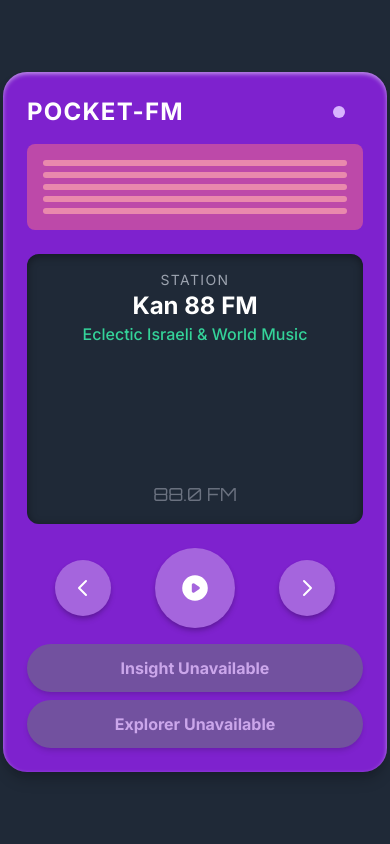
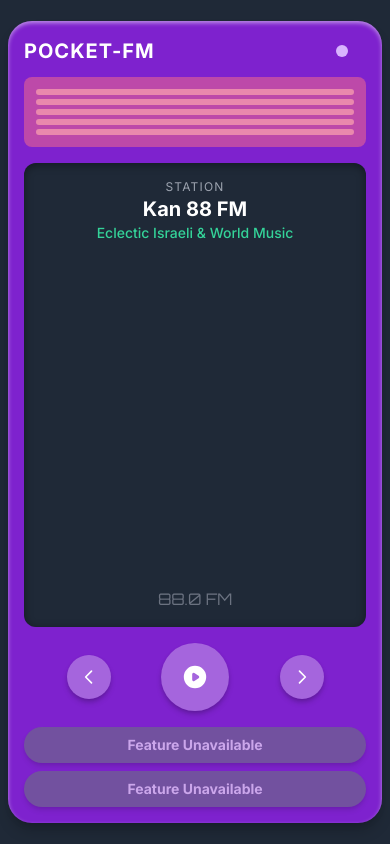
Before and after one commit to erezamsalem/pocket-radio-app, a website: page index.html in a window 390 px wide. Drawn offline with nearby package versions, Linux system fonts and the light colour scheme; no server answers.

Commit message:
Refactor: Improve responsiveness for mobile screens

```diff
--- a/index.html
+++ b/index.html
@@ -19,25 +19,30 @@
         @keyframes level { 0%, 100% { transform: scaleY(0.1); } 50% { transform: scaleY(1); } }
         .modal-overlay { position: fixed; top: 0; left: 0; width: 100%; height: 100%; background-color: rgba(0, 0, 0, 0.7); display: flex; align-items: center; justify-content: center; z-index: 1000; opacity: 0; visibility: hidden; transition: opacity 0.3s ease, visibility 0.3s ease; }
         .modal-overlay.show { opacity: 1; visibility: visible; }
-        .modal-content { background-color: #1f2937; color: white; padding: 2rem; border-radius: 0.75rem; max-width: 90%; max-height: 80%; overflow-y: auto; position: relative; box-shadow: 0 10px 25px rgba(0, 0, 0, 0.5); transform: translateY(20px); transition: transform 0.3s ease; }
+        .modal-content { background-color: #1f2937; color: white; padding: 1.5rem; border-radius: 0.75rem; max-width: 90%; width: 500px; max-height: 80%; overflow-y: auto; position: relative; box-shadow: 0 10px 25px rgba(0, 0, 0, 0.5); transform: translateY(20px); transition: transform 0.3s ease; }
         .modal-overlay.show .modal-content { transform: translateY(0); }
         .modal-close-btn { position: absolute; top: 1rem; right: 1rem; background: none; border: none; color: white; font-size: 1.5rem; cursor: pointer; }
         button:disabled { cursor: not-allowed; opacity: 0.6; }
     </style>
 </head>
-<body class="bg-gray-800 flex items-center justify-center h-screen overflow-hidden">
+<body class="bg-gray-800 flex items-center justify-center h-screen overflow-hidden p-2">
 
     <audio id="audioPlayer" crossOrigin="anonymous"></audio>
 
-    <div id="radioBody" class="w-full max-w-sm h-full max-h-[700px] sm:h-auto sm:max-h-[85vh] bg-rose-500 rounded-3xl radio-shadow p-6 flex flex-col justify-between transition-colors duration-500">
+    <!-- Main Pocket Radio Body -->
+    <!-- Responsive adjustments: p-4 for small screens, adjusted max-h -->
+    <div id="radioBody" class="w-full max-w-sm h-full max-h-[95vh] bg-rose-500 rounded-3xl radio-shadow p-4 sm:p-6 flex flex-col justify-between transition-colors duration-500">
+
+        <!-- Top Section: Speaker Grille & Brand -->
         <div class="flex-shrink-0">
-            <div class="flex justify-between items-center mb-4">
-                <h1 class="text-2xl font-bold text-white tracking-wider">POCKET-FM</h1>
+            <div class="flex justify-between items-center mb-3">
+                <h1 class="text-xl sm:text-2xl font-bold text-white tracking-wider">POCKET-FM</h1>
                 <div class="w-12 h-6 flex items-center justify-center">
                     <div id="powerIndicator" class="w-3 h-3 bg-rose-200 rounded-full transition-colors duration-300"></div>
                 </div>
             </div>
-            <div class="space-y-1.5 p-4 bg-rose-400/50 rounded-lg">
+            <!-- Speaker Grille -->
+            <div class="space-y-1 p-3 sm:space-y-1.5 sm:p-4 bg-rose-400/50 rounded-lg">
                 <div class="h-1.5 bg-rose-300/70 rounded-full"></div>
                 <div class="h-1.5 bg-rose-300/70 rounded-full"></div>
                 <div class="h-1.5 bg-rose-300/70 rounded-full"></div>
@@ -45,50 +50,67 @@
                 <div class="h-1.5 bg-rose-300/70 rounded-full"></div>
             </div>
         </div>
-        <div class="flex-grow my-6 flex items-center justify-center">
+
+        <!-- Middle Section: Display Screen -->
+        <!-- Responsive adjustments: my-4 for vertical margin -->
+        <div class="flex-grow my-4 flex items-center justify-center">
             <div class="w-full h-full bg-gray-800 rounded-xl screen-shadow p-4 flex flex-col justify-between">
                 <div class="text-center">
-                    <p class="text-sm text-gray-400 uppercase tracking-widest">STATION</p>
-                    <h2 id="stationName" class="text-2xl md:text-3xl font-bold text-white truncate">Select a Station</h2>
-                    <p id="stationGenre" class="text-emerald-400 font-medium">&nbsp;</p>
+                    <p class="text-xs sm:text-sm text-gray-400 uppercase tracking-widest">STATION</p>
+                    <!-- Responsive adjustments: text-xl base size -->
+                    <h2 id="stationName" class="text-xl sm:text-2xl md:text-3xl font-bold text-white truncate">Select a Station</h2>
+                    <p id="stationGenre" class="text-emerald-400 font-medium text-sm sm:text-base">&nbsp;</p>
                 </div>
-                <div class="h-16 flex justify-center items-end space-x-1">
+                <!-- Frequency visualizer -->
+                <!-- Responsive adjustments: h-12 base height -->
+                <div class="h-12 sm:h-16 flex justify-center items-end space-x-1">
                     <div id="visualizer" class="h-full flex justify-center items-end space-x-1 opacity-0 transition-opacity duration-500"></div>
                 </div>
                 <div class="text-center">
-                    <p class="font-orbitron text-gray-500 text-lg" id="frequencyDisplay">--.--</p>
+                    <p class="font-orbitron text-gray-500 text-base sm:text-lg" id="frequencyDisplay">--.--</p>
                 </div>
             </div>
         </div>
+
+        <!-- Bottom Section: Controls -->
         <div class="flex-shrink-0">
-            <div class="flex items-center justify-evenly space-x-4 mb-4">
-                <button id="prevBtn" class="p-4 bg-white/30 rounded-full button-shadow transition-transform active:scale-90">
-                    <svg class="w-6 h-6 text-white" fill="none" stroke="currentColor" viewBox="0 0 24 24" xmlns="http://www.w3.org/2000/svg"><path stroke-linecap="round" stroke-linejoin="round" stroke-width="2" d="M15 19l-7-7 7-7"></path></svg>
+            <!-- Responsive adjustments: smaller padding/icons on buttons -->
+            <div class="flex items-center justify-evenly space-x-2 sm:space-x-4 mb-4">
+                <!-- Previous Button -->
+                <button id="prevBtn" class="p-3 sm:p-4 bg-white/30 rounded-full button-shadow transition-transform active:scale-90">
+                    <svg class="w-5 h-5 sm:w-6 sm:h-6 text-white" fill="none" stroke="currentColor" viewBox="0 0 24 24" xmlns="http://www.w3.org/2000/svg"><path stroke-linecap="round" stroke-linejoin="round" stroke-width="2" d="M15 19l-7-7 7-7"></path></svg>
                 </button>
-                <button id="playPauseBtn" class="p-6 bg-white/30 rounded-full button-shadow transition-transform active:scale-95">
-                    <svg id="playIcon" class="w-8 h-8 text-white" fill="currentColor" viewBox="0 0 20 20" xmlns="http://www.w3.org/2000/svg"><path fill-rule="evenodd" d="M10 18a8 8 0 100-16 8 8 0 000 16zM9.555 7.168A1 1 0 008 8v4a1 1 0 001.555.832l3-2a1 1 0 000-1.664l-3-2z" clip-rule="evenodd"></path></svg>
-                    <svg id="pauseIcon" class="w-8 h-8 text-white hidden" fill="currentColor" viewBox="0 0 20 20" xmlns="http://www.w3.org/2000/svg"><path fill-rule="evenodd" d="M10 18a8 8 0 100-16 8 8 0 000 16zM8 7a1 1 0 00-1 1v4a1 1 0 102 0V8a1 1 0 00-1-1zm4 0a1 1 0 00-1 1v4a1 1 0 102 0V8a1 1 0 00-1-1z" clip-rule="evenodd"></path></svg>
+
+                <!-- Play/Pause Button -->
+                <button id="playPauseBtn" class="p-5 sm:p-6 bg-white/30 rounded-full button-shadow transition-transform active:scale-95">
+                    <svg id="playIcon" class="w-7 h-7 sm:w-8 sm:h-8 text-white" fill="currentColor" viewBox="0 0 20 20" xmlns="http://www.w3.org/2000/svg"><path fill-rule="evenodd" d="M10 18a8 8 0 100-16 8 8 0 000 16zM9.555 7.168A1 1 0 008 8v4a1 1 0 001.555.832l3-2a1 1 0 000-1.664l-3-2z" clip-rule="evenodd"></path></svg>
+                    <svg id="pauseIcon" class="w-7 h-7 sm:w-8 sm:h-8 text-white hidden" fill="currentColor" viewBox="0 0 20 20" xmlns="http://www.w3.org/2000/svg"><path fill-rule="evenodd" d="M10 18a8 8 0 100-16 8 8 0 000 16zM8 7a1 1 0 00-1 1v4a1 1 0 102 0V8a1 1 0 00-1-1zm4 0a1 1 0 00-1 1v4a1 1 0 102 0V8a1 1 0 00-1-1z" clip-rule="evenodd"></path></svg>
                 </button>
-                <button id="nextBtn" class="p-4 bg-white/30 rounded-full button-shadow transition-transform active:scale-90">
-                    <svg class="w-6 h-6 text-white" fill="none" stroke="currentColor" viewBox="0 0 24 24" xmlns="http://www.w3.org/2000/svg"><path stroke-linecap="round" stroke-linejoin="round" stroke-width="2" d="M9 5l7 7-7 7"></path></svg>
+
+                <!-- Next Button -->
+                <button id="nextBtn" class="p-3 sm:p-4 bg-white/30 rounded-full button-shadow transition-transform active:scale-90">
+                    <svg class="w-5 h-5 sm:w-6 sm:h-6 text-white" fill="none" stroke="currentColor" viewBox="0 0 24 24" xmlns="http://www.w3.org/2000/svg"><path stroke-linecap="round" stroke-linejoin="round" stroke-width="2" d="M9 5l7 7-7 7"></path></svg>
                 </button>
             </div>
-            <div class="flex flex-col space-y-2 mt-4">
-                <button id="stationInsightBtn" class="w-full py-3 bg-blue-500 hover:bg-blue-600 text-white font-bold rounded-full button-shadow transition-colors duration-200 active:scale-98">
+            <!-- New LLM Feature Buttons -->
+             <!-- Responsive adjustments: py-2 for vertical padding -->
+            <div class="flex flex-col space-y-2 mt-2 sm:mt-4">
+                <button id="stationInsightBtn" class="w-full py-2 sm:py-3 text-sm sm:text-base bg-blue-500 hover:bg-blue-600 text-white font-bold rounded-full button-shadow transition-colors duration-200 active:scale-98">
                     ✨ Station Insight ✨
                 </button>
-                <button id="genreExplorerBtn" class="w-full py-3 bg-purple-500 hover:bg-purple-600 text-white font-bold rounded-full button-shadow transition-colors duration-200 active:scale-98">
+                <button id="genreExplorerBtn" class="w-full py-2 sm:py-3 text-sm sm:text-base bg-purple-500 hover:bg-purple-600 text-white font-bold rounded-full button-shadow transition-colors duration-200 active:scale-98">
                     ✨ Genre Explorer ✨
                 </button>
             </div>
         </div>
     </div>
 
+    <!-- LLM Response Modal -->
     <div id="llmModal" class="modal-overlay">
         <div class="modal-content">
             <button class="modal-close-btn" id="llmModalCloseBtn">&times;</button>
             <h3 id="llmModalTitle" class="text-xl font-bold mb-4 text-center"></h3>
-            <p id="llmModalContent" class="text-gray-300 text-sm leading-relaxed"></p>
+            <div id="llmModalContent" class="text-gray-300 text-sm leading-relaxed whitespace-pre-wrap"></div>
             <div id="llmLoadingIndicator" class="text-center mt-4 hidden">
                 <div class="animate-spin rounded-full h-8 w-8 border-b-2 border-white mx-auto"></div>
                 <p class="text-white mt-2">Generating insight...</p>
@@ -140,29 +162,21 @@
             let isPlaying = false;
 
             // --- Functions ---
-
-            // Fetch the API key from our secure server endpoint
             async function fetchApiKey() {
                 try {
                     const response = await fetch('/api/key');
-                    if (!response.ok) {
-                        const errorData = await response.json();
-                        throw new Error(errorData.error || 'Could not fetch API key.');
-                    }
+                    if (!response.ok) throw new Error('Could not fetch API key.');
                     const data = await response.json();
                     geminiApiKey = data.apiKey;
                     console.log('Successfully fetched API key.');
                 } catch (error) {
                     console.error('Error fetching API key:', error);
-                    // Disable LLM buttons if key is not available and inform the user
-                    stationInsightBtn.disabled = true;
-                    genreExplorerBtn.disabled = true;
-                    stationInsightBtn.textContent = 'Insight Unavailable';
-                    genreExplorerBtn.textContent = 'Explorer Unavailable';
-                    stationInsightBtn.classList.replace('bg-blue-500', 'bg-gray-500');
-                    stationInsightBtn.classList.replace('hover:bg-blue-600', 'bg-gray-500');
-                    genreExplorerBtn.classList.replace('bg-purple-500', 'bg-gray-500');
-                    genreExplorerBtn.classList.replace('hover:bg-purple-600', 'bg-gray-500');
+                    [stationInsightBtn, genreExplorerBtn].forEach(btn => {
+                        btn.disabled = true;
+                        btn.textContent = 'Feature Unavailable';
+                        btn.classList.remove('bg-blue-500', 'hover:bg-blue-600', 'bg-purple-500', 'hover:bg-purple-600');
+                        btn.classList.add('bg-gray-500');
+                    });
                 }
             }
 
@@ -217,7 +231,7 @@
 
             function showLlmModal(title) {
                 llmModalTitle.textContent = title;
-                llmModalContent.textContent = '';
+                llmModalContent.innerHTML = ''; // Use innerHTML for formatted text
                 llmLoadingIndicator.classList.remove('hidden');
                 llmModal.classList.add('show');
             }
@@ -228,33 +242,26 @@
 
             async function generateLlmResponse(prompt, title) {
                 if (!geminiApiKey) {
-                     showLlmModal("Error");
-                     llmModalContent.textContent = "API Key is not available. This feature is disabled.";
-                     llmLoadingIndicator.classList.add('hidden');
-                     return;
+                    showLlmModal("Error");
+                    llmModalContent.textContent = "API Key is not available. This feature is disabled.";
+                    llmLoadingIndicator.classList.add('hidden');
+                    return;
                 }
-
                 showLlmModal(title);
-
                 try {
-                    // *** THIS IS THE CORRECTED LINE ***
                     const apiUrl = `https://generativelanguage.googleapis.com/v1beta/models/gemini-1.5-flash-latest:generateContent?key=${geminiApiKey}`;
-
                     const response = await fetch(apiUrl, {
                         method: 'POST',
                         headers: { 'Content-Type': 'application/json' },
                         body: JSON.stringify({ contents: [{ parts: [{ text: prompt }] }] })
                     });
-
                     if (!response.ok) {
                         const errorText = await response.text();
                         throw new Error(`API request failed with status ${response.status}. Response: ${errorText}`);
                     }
-
                     const result = await response.json();
-
                     if (result.candidates && result.candidates[0]?.content?.parts[0]?.text) {
-                        llmModalContent.textContent = result.candidates[0].content.parts[0].text;
+                        llmModalContent.innerHTML = result.candidates[0].content.parts[0].text.replace(/\n/g, '<br>');
                     } else {
                         throw new Error("Invalid response structure from API.");
                     }
@@ -271,6 +278,7 @@
             nextBtn.addEventListener('click', () => { loadStation((currentStationIndex + 1) % stations.length); });
             prevBtn.addEventListener('click', () => { loadStation((currentStationIndex - 1 + stations.length) % stations.length); });
             llmModalCloseBtn.addEventListener('click', hideLlmModal);
+            llmModal.addEventListener('click', (e) => { if (e.target === llmModal) hideLlmModal(); });
 
             stationInsightBtn.addEventListener('click', () => {
                 const currentStation = stations[currentStationIndex];
@@ -280,7 +288,7 @@
 
             genreExplorerBtn.addEventListener('click', () => {
                 const currentStation = stations[currentStationIndex];
-                const prompt = `Provide a brief overview and 3-5 interesting facts about the music genre "${currentStation.genre}".`;
+                const prompt = `Provide a brief overview and 3-5 interesting facts about the music genre "${currentStation.genre}". Format the facts as a simple list.`;
                 generateLlmResponse(prompt, `Exploring ${currentStation.genre}`);
             });
 
@@ -311,7 +319,7 @@
             });
 
             // --- Initialization ---
-            fetchApiKey(); // Fetch the key on page load
+            fetchApiKey();
             createVisualizerBars();
             updateUI();
         });
```
